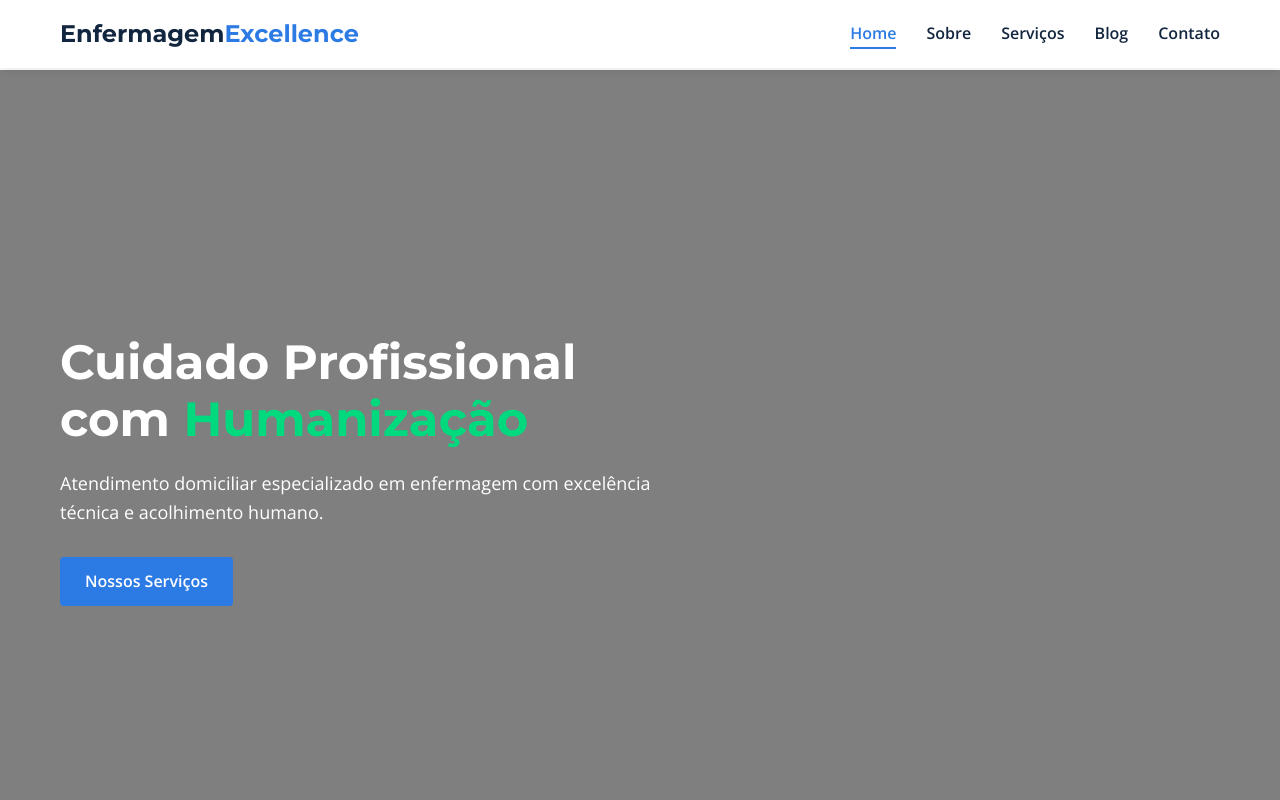
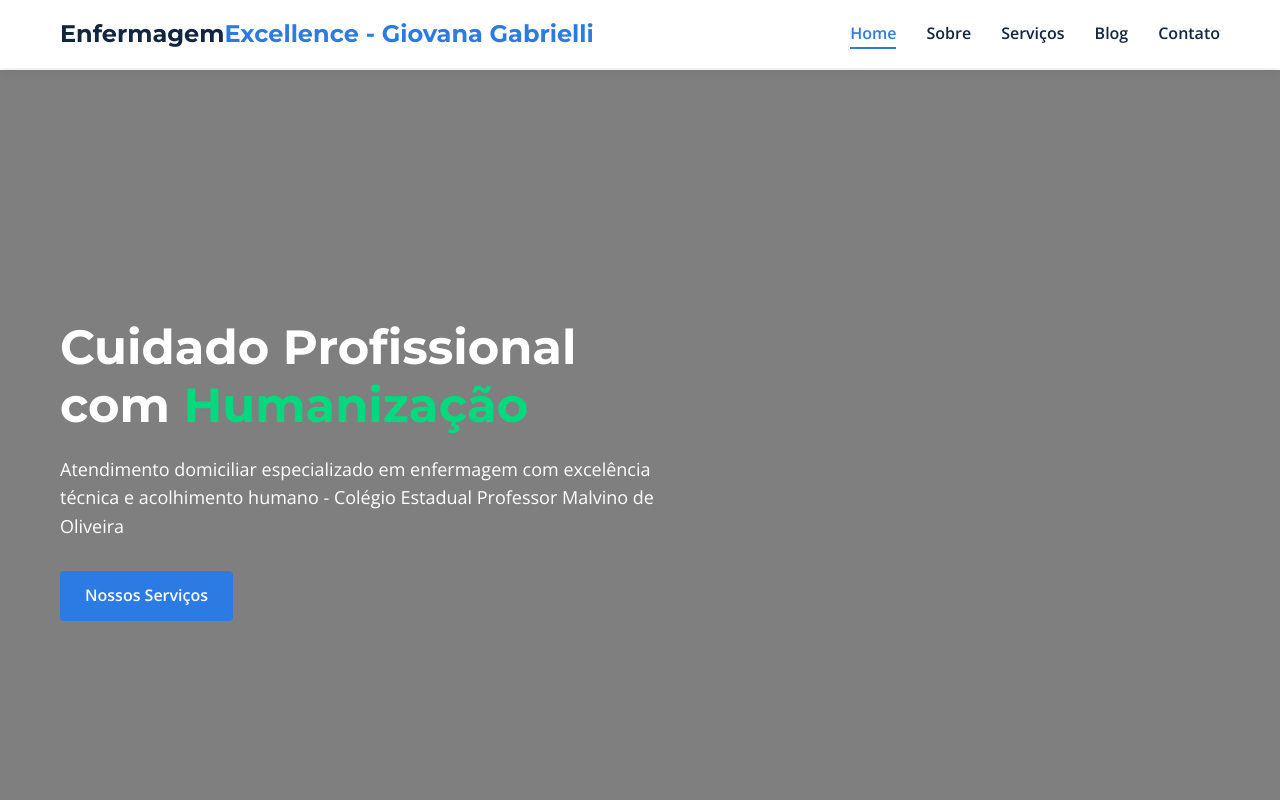
Before and after one commit to giovanagabrielli/Projeto-Profiss-o-Giovana-2B, a plain HTML site: page index.html in a window 1280 px wide. Shown: the top 800 px of the page. Drawn offline with nearby package versions, Linux system fonts and the light colour scheme.

Commit message:
Update index.html

```diff
--- a/index.html
+++ b/index.html
@@ -12,7 +12,7 @@
     <!-- Barra de Navegação -->
     <nav class="navbar">
         <div class="container">
-            <a href="index.html" class="logo">Enfermagem<span>Excellence</span></a>
+            <a href="index.html" class="logo">Enfermagem<span>Excellence - Giovana Gabrielli</span></a>
             <button class="menu-toggle" aria-label="Abrir menu">
                 <i class="fas fa-bars"></i>
             </button>
@@ -32,7 +32,7 @@
         <div class="container">
             <div class="hero-content">
                 <h1>Cuidado Profissional com <span>Humanização</span></h1>
-                <p>Atendimento domiciliar especializado em enfermagem com excelência técnica e acolhimento humano.</p>
+                <p>Atendimento domiciliar especializado em enfermagem com excelência técnica e acolhimento humano - Colégio Estadual Professor Malvino de Oliveira</p>
                 <a href="servicos.html" class="btn">Nossos Serviços</a>
             </div>
         </div>
```
